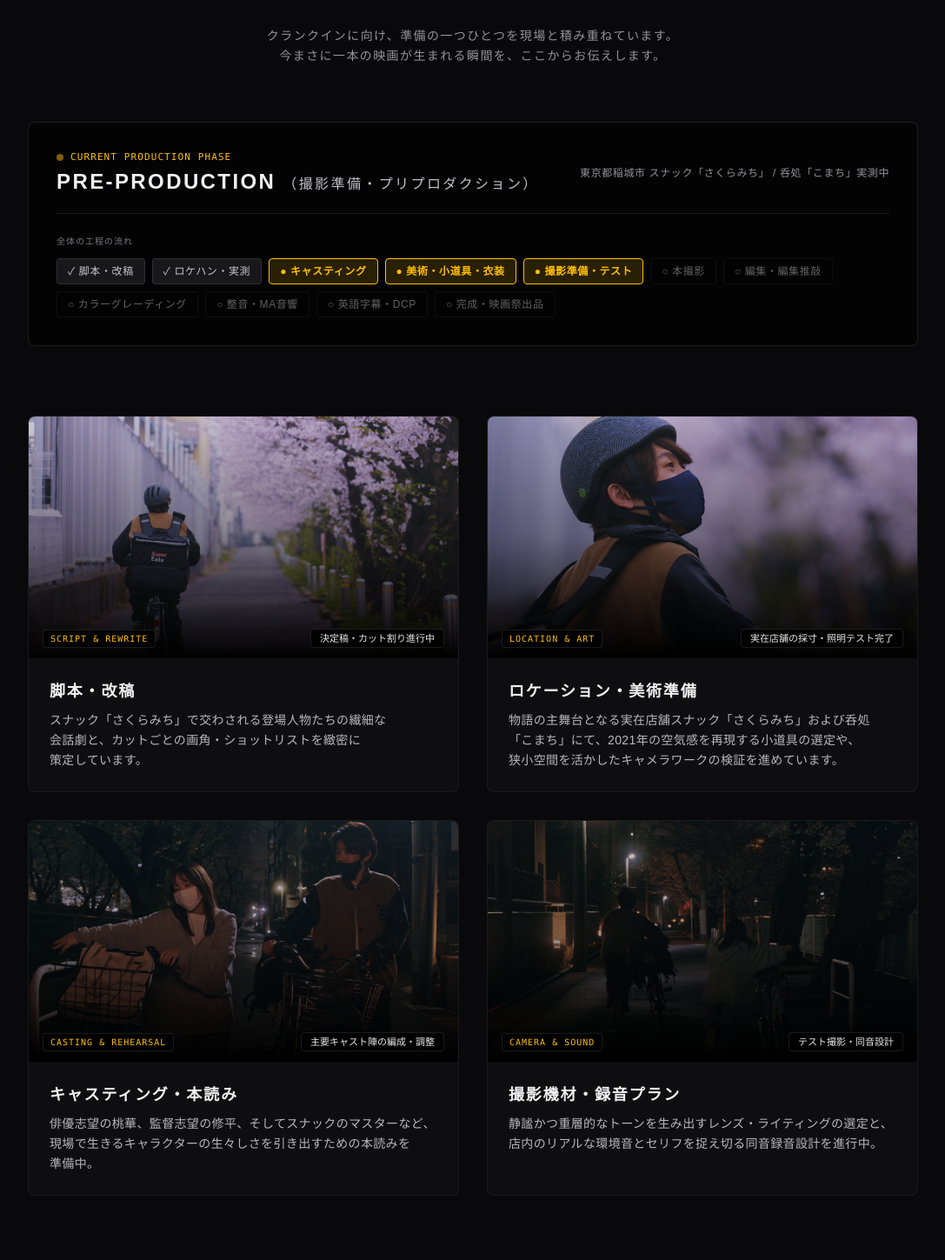
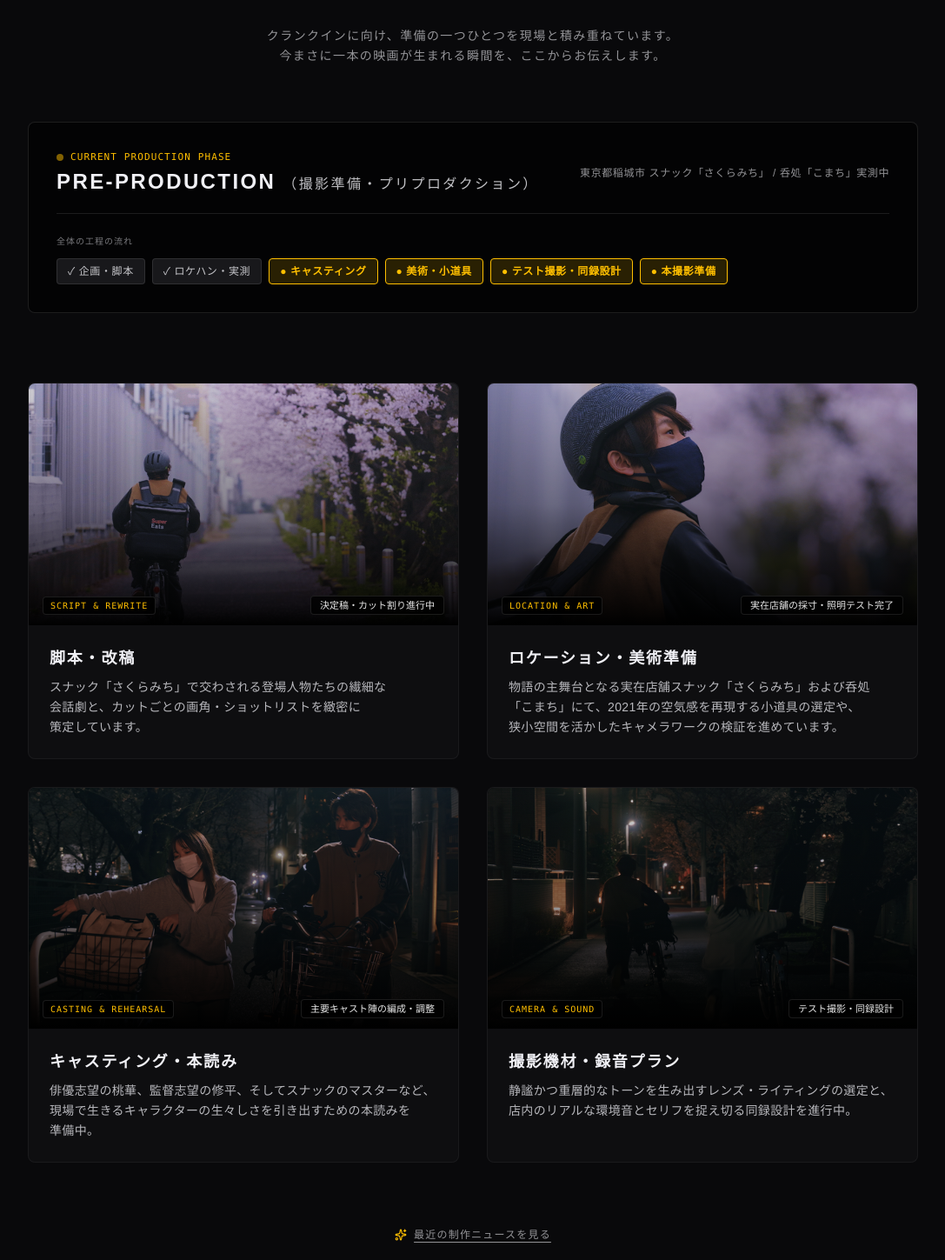
Before and after one commit to kdkmsy1016-ops/pipedream, a Next.js app: page / in a window 1280 px wide. Shown: the part 2828-4277 px from the top of the page at 87% size, without its empty margins (96-1183 px from the left). Built offline with nearby package versions, Linux system fonts and the light colour scheme.

Commit message:
fix(site): refine section order, unify support CTA, clarify special thanks, focus now making on pre-production, and fix typos

```diff
--- a/app/components/AboutFilmRenewed.tsx
+++ b/app/components/AboutFilmRenewed.tsx
@@ -82,7 +82,7 @@ export default function AboutFilmRenewed() {
           <div className="p-4 bg-zinc-900/30 rounded border border-white/5 space-y-1">
             <span className="text-accent/60 block text-[11px] tracking-wider sm:tracking-widest">FORMAT</span>
             <p className="text-foreground/90 font-medium">自主制作長編映画</p>
-            <p className="text-foreground/70 text-auto-phrase">劇場完成＆映画祭出品目標</p>
+            <p className="text-foreground/70 text-auto-phrase">映画完成・映画祭出品目標</p>
           </div>
         </div>
 
--- a/app/components/CastStaffRenewedSection.tsx
+++ b/app/components/CastStaffRenewedSection.tsx
@@ -14,7 +14,7 @@ const FILM_STAFF_CAST = [
 
 const CAST_MEMBERS = [
   { role: "桃華（俳優志望）", desc: "夢と現実に揺れる主人公" },
-  { role: "修平（映画監督志望）", desc: "桃華と同依存の日々を送る恋人" },
+  { role: "修平（映画監督志望）", desc: "桃華と共依存の日々を送る恋人" },
   { role: "マスター 絹山", desc: "実在スナック「さくらみち」のマスター" }
 ];
 
--- a/app/components/Navigation.tsx
+++ b/app/components/Navigation.tsx
@@ -20,8 +20,8 @@ export default function Navigation() {
         { label: "About Film", href: "#about" },
         { label: "Now Making", href: "#now-making" },
         { label: "Message", href: "#director-message" },
+        { label: "Support", href: "#support" },
         { label: "Roadmap", href: "#roadmap" },
-        { label: "Support", href: "#support" },
         { label: "Usage of Funds", href: "#your-support" },
         { label: "Staff & Cast", href: "#cast-staff" },
         { label: "News", href: "#news" },
--- a/app/components/NowMakingSection.tsx
+++ b/app/components/NowMakingSection.tsx
@@ -29,24 +29,19 @@ const CURRENT_PRODUCTION_PHASES = [
   {
     category: "CAMERA & SOUND",
     label: "撮影機材・録音プラン",
-    status: "テスト撮影・同音設計",
+    status: "テスト撮影・同録設計",
     image: "/gallery/gallery-5.png",
-    detail: "静謐かつ重層的なトーンを生み出すレンズ・ライティングの選定と、店内のリアルな環境音とセリフを捉え切る同音録音設計を進行中。"
+    detail: "静謐かつ重層的なトーンを生み出すレンズ・ライティングの選定と、店内のリアルな環境音とセリフを捉え切る同録設計を進行中。"
   }
 ];
 
 const WORKFLOW_STEPS = [
-  { name: "脚本・改稿", done: true },
+  { name: "企画・脚本", done: true },
   { name: "ロケハン・実測", done: true },
   { name: "キャスティング", current: true },
-  { name: "美術・小道具・衣装", current: true },
-  { name: "撮影準備・テスト", current: true },
-  { name: "本撮影", future: true },
-  { name: "編集・編集推敲", future: true },
-  { name: "カラーグレーディング", future: true },
-  { name: "整音・MA音響", future: true },
-  { name: "英語字幕・DCP", future: true },
-  { name: "完成・映画祭出品", future: true }
+  { name: "美術・小道具", current: true },
+  { name: "テスト撮影・同録設計", current: true },
+  { name: "本撮影準備", current: true },
 ];
 
 export default function NowMakingSection() {
--- a/app/components/ProductionUpdateSection.tsx
+++ b/app/components/ProductionUpdateSection.tsx
@@ -8,7 +8,7 @@ const UPDATES = [
     date: "2026.09.20",
     category: "LOCATION",
     title: "スナック「さくらみち」・呑処「こまち」実測・現場ロケハンの完了",
-    content: "主舞台となる実在店舗スナック「さくらみち」および呑処「こまち」にて、照明セッティングおよびカメラレンズの畫角テストを完了しました。"
+    content: "主舞台となる実在店舗スナック「さくらみち」および呑処「こまち」にて、照明セッティングおよびカメラレンズの画角テストを完了しました。"
   },
   {
     date: "2026.08.15",
--- a/app/components/RoadmapSection.tsx
+++ b/app/components/RoadmapSection.tsx
@@ -32,7 +32,7 @@ const MILESTONES: MilestoneGroup[] = [
     japaneseTitle: "本撮影",
     status: "upcoming",
     statusText: "これから",
-    items: ["クランクイン", "スナック実景・劇中劇撮影", "同音録音", "クランクアップ"],
+    items: ["クランクイン", "スナック実景・劇中劇撮影", "同録", "クランクアップ"],
     description: "実在店舗の空気感をフィルムに収める撮影工程。照明とレンズワークを綿密に設計して臨みます。"
   },
   {
@@ -42,7 +42,7 @@ const MILESTONES: MilestoneGroup[] = [
     japaneseTitle: "ポストプロダクション",
     status: "upcoming",
     statusText: "これから",
-    items: ["オフライン・オンライン編集", "カラーグレーディング", "音響効果・整音（MA）", "劇伴劇中音楽", "英語字幕制作", "DCPマスタリング"],
+    items: ["編集（オフライン・オンライン）", "MA・カラーグレーディング", "劇伴・音響効果", "字幕・DCPマスタリング"],
     description: "撮影素材から一本の映画へと昇華させる仕上げの工程。劇場上映および海外出品を見据えたフォーマットを制作します。"
   },
   {
--- a/app/components/SpecialThanksSection.tsx
+++ b/app/components/SpecialThanksSection.tsx
@@ -41,14 +41,14 @@ export default function SpecialThanksSection() {
               ご支援いただいた方で掲載をご希望される方は、完成する映画『盈虚とパイプドリーム』本編のエンドクレジットに「Special Thanks」としてお名前を刻ませていただきます。
             </p>
             <p className="text-foreground/70">
-              ※ご支援時の決済フォームにて掲載ご希望のお名前をご入力いただけます。掲載を希望されない場合は、匿名でのご支援も可能です。
+              ※掲載をご希望の場合は、ご支援時のメッセージ欄に掲載名をご記入ください。掲載を希望されない場合は、無記名でのご支援も可能です。
             </p>
           </div>
 
           <div className="p-3.5 sm:p-4 bg-black/40 rounded border border-white/5 flex items-start gap-2.5 sm:gap-3 text-xs text-foreground/70 tracking-normal sm:tracking-wider text-auto-phrase">
             <ShieldCheck className="w-4 h-4 text-accent flex-shrink-0 mt-0.5" />
             <span>
-              支援金額（1,000円〜10,000円等）にかかわらず、掲載希望のお名前はすべて同等に感謝を込めてエンドクレジットへ掲載させていただきます。
+              ご支援いただいた金額にかかわらず、掲載をご希望のお名前はすべて同等にSpecial Thanksとして掲載します。
             </span>
           </div>
         </motion.div>
--- a/app/components/SupportSection.tsx
+++ b/app/components/SupportSection.tsx
@@ -47,7 +47,7 @@ export default function SupportSection({ id = "support" }: SupportSectionProps)
         {/* Single Support CTA */}
         <div className="w-full max-w-md mx-auto pt-2 space-y-3 text-center">
           <p className="text-xs sm:text-sm text-foreground/60 tracking-normal sm:tracking-wider">
-            金額は決済画面で自由にお選びいただけます。
+            任意の金額でご支援いただけます。
           </p>
           <div>
             <button
--- a/app/page.tsx
+++ b/app/page.tsx
@@ -30,11 +30,11 @@ export default function Home() {
       {/* 04 / DIRECTOR'S MESSAGE */}
       <DirectorsMessageSection />
 
-      {/* 05 / ROAD TO COMPLETION */}
+      {/* 05 / SUPPORT */}
+      <SupportSection />
+
+      {/* 06 / ROAD TO COMPLETION */}
       <RoadmapSection />
-
-      {/* 06 / SUPPORT */}
-      <SupportSection />
 
       {/* 07 / YOUR SUPPORT */}
       <YourSupportSection />
```
Also changed, not shown: app/components/FinalCTASection.tsx (+24 -16 lines).
